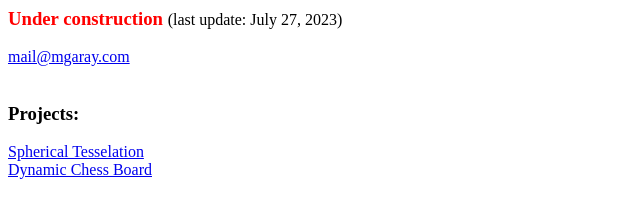
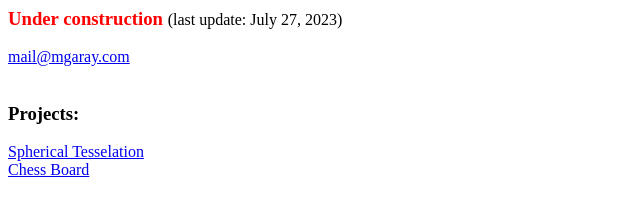
Before and after one commit to martongaray/martongaray.github.io, a plain HTML site: page docs/index.html in a window 1280 px wide. Shown: the full height of the page, 0-640 px from the left. Drawn offline with Linux system fonts and the light colour scheme.

Commit message:
minor verbiage change to chessboard link

```diff
--- a/docs/index.html
+++ b/docs/index.html
@@ -10,7 +10,7 @@
 <h3>Projects:</h3>
 <a href="projects/sphericaltesselation">Spherical Tesselation</a>
 <br>
-<a href="projects/chessboard">Dynamic Chess Board</a>
+<a href="projects/chessboard">Chess Board</a>
 
 
 
```
